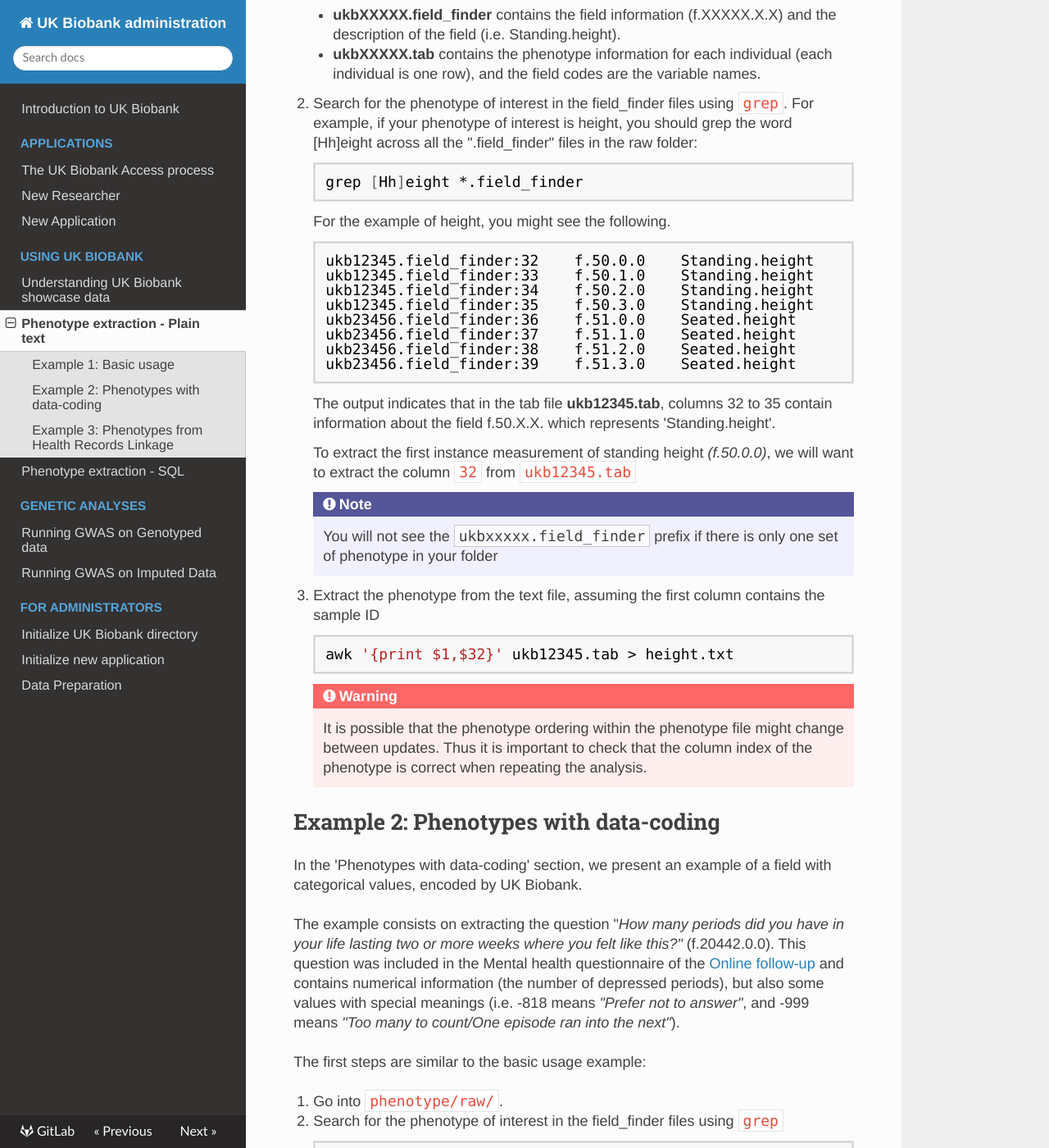
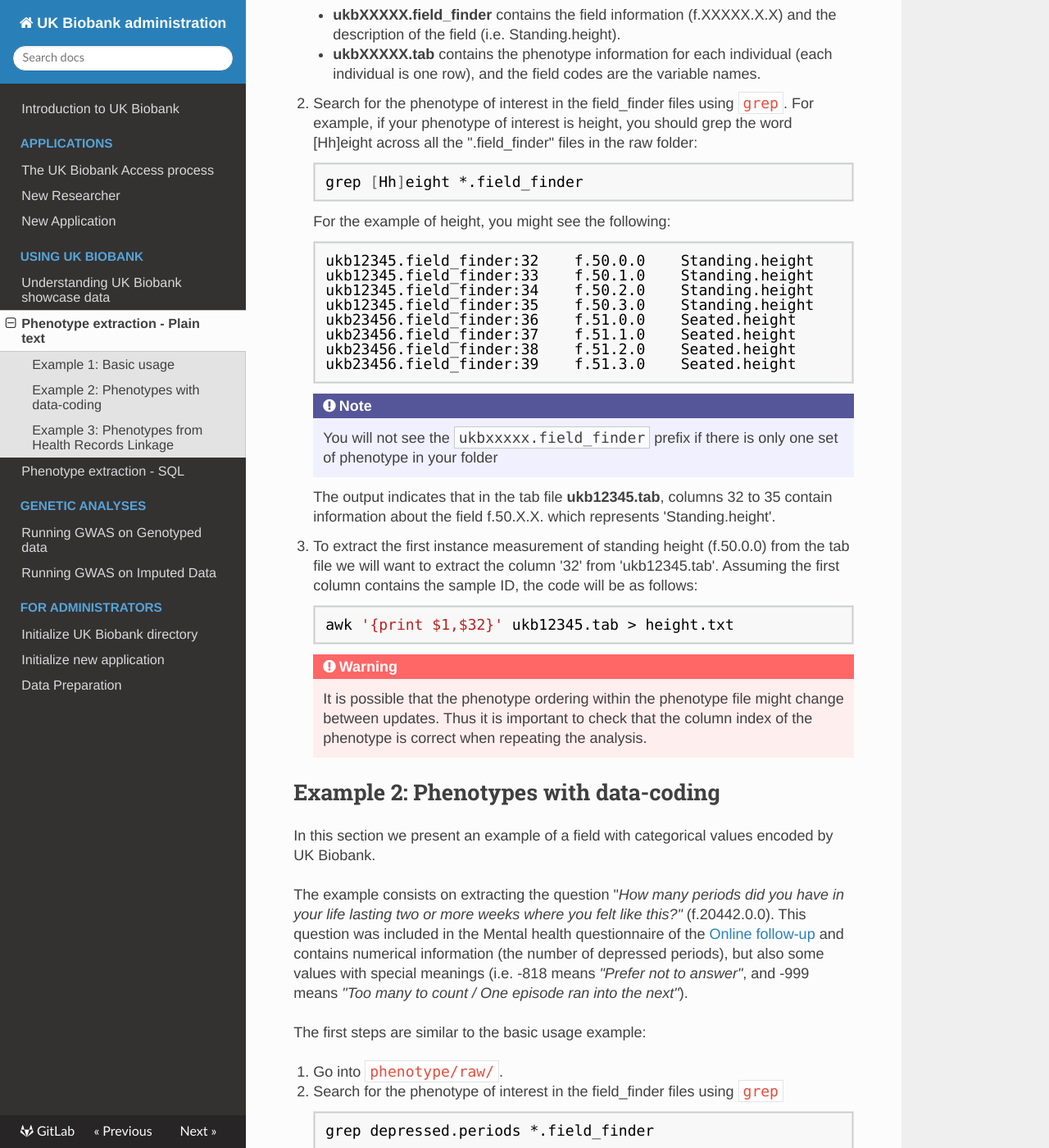
Before and after one commit to garethmarkel/ukb-administration, an MkDocs documentation site: the page built from docs/pheno/tradition.md, in a window 1280 px wide and 1400 px high, scrolled down 673 px. Shown: the whole window at 82% size. Built offline with MkDocs 1.6.1, drawn with Linux system fonts in a browser that asks for light colours; comment, search, counter and statistics services are not loaded.

Commit message:
[Update] Updates text to make it clearer

````diff
--- a/docs/pheno/tradition.md
+++ b/docs/pheno/tradition.md
@@ -20,7 +20,7 @@ In the 'Basic usage' section, we present an example on how to extract the first
     ```bash
     grep [Hh]eight *.field_finder
     ```
-    For the example of height, you might see the following.
+    For the example of height, you might see the following:
 
     ```bash
     ukb12345.field_finder:32	f.50.0.0	Standing.height
@@ -33,14 +33,14 @@ In the 'Basic usage' section, we present an example on how to extract the first
     ukb23456.field_finder:39	f.51.3.0	Seated.height
     ```
 
-    The output indicates that in the tab file **ukb12345.tab**, columns 32 to 35 contain information about the field f.50.X.X. which represents 'Standing.height'.
-
-    To extract the first instance  measurement of standing height *(f.50.0.0)*, we will want to extract the column `32` from `ukb12345.tab`
-
     !!! note
         You will not see the `ukbxxxxx.field_finder` prefix if there is only one set of phenotype in your folder
 
-3. Extract the phenotype from the text file, assuming the first column contains the sample ID
+    The output indicates that in the tab file **ukb12345.tab**, columns 32 to 35 contain information about the field f.50.X.X. which represents 'Standing.height'.
+
+
+3. To extract the first instance measurement of standing height (f.50.0.0) from the tab file we will want to extract the column '32' from 'ukb12345.tab'. Assuming the first column contains the sample ID, the code will be as follows:
+
     ```bash
     awk '{print $1,$32}' ukb12345.tab > height.txt
     ```
@@ -51,9 +51,9 @@ In the 'Basic usage' section, we present an example on how to extract the first
 
 ## Example 2: Phenotypes with data-coding
 
-In the 'Phenotypes with data-coding' section, we present an example of a field with categorical values, encoded by UK Biobank.
+In this section we present an example of a field with categorical values encoded by UK Biobank.
 
-The example consists on extracting the question "*How many periods did you have in your life lasting two or more weeks where you felt like this?"* (f.20442.0.0). This question was included in the Mental health questionnaire of the [Online follow-up](https://biobank.ctsu.ox.ac.uk/crystal/label.cgi?id=100089) and contains numerical information (the number of depressed periods), but also some values with special meanings (i.e. -818 means *"Prefer not to answer"*, and -999 means *"Too many to count/One episode ran into the next"*).
+The example consists on extracting the question "*How many periods did you have in your life lasting two or more weeks where you felt like this?"* (f.20442.0.0). This question was included in the Mental health questionnaire of the [Online follow-up](https://biobank.ctsu.ox.ac.uk/crystal/label.cgi?id=100089) and contains numerical information (the number of depressed periods), but also some values with special meanings (i.e. -818 means *"Prefer not to answer"*, and -999 means *"Too many to count / One episode ran into the next"*).
 
 
 The first steps are similar to the basic usage example:
````
